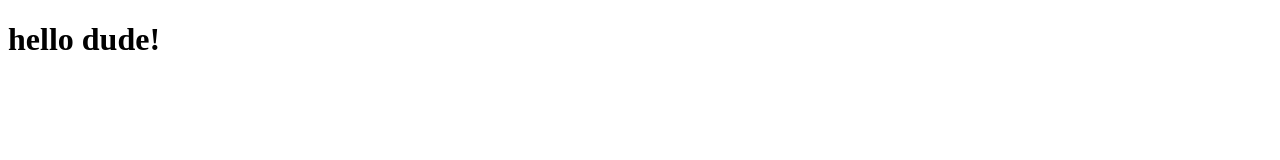
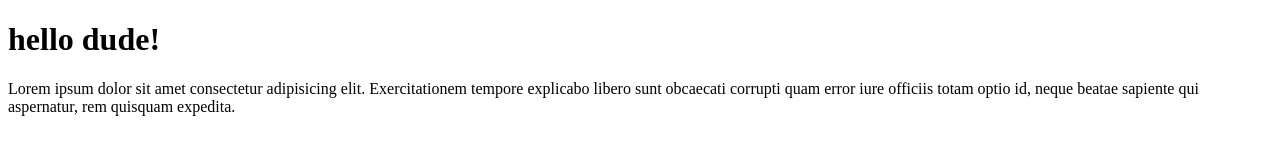
Before and after one commit to fundayluck/git-test-2, a plain HTML site: page index.html in a window 1280 px wide. Drawn offline with Linux system fonts and the light colour scheme.

Commit message:
menambahkan paragraph

```diff
--- a/index.html
+++ b/index.html
@@ -7,5 +7,6 @@
 </head>
 <body>
     <h1>hello dude!</h1>
+    <p>Lorem ipsum dolor sit amet consectetur adipisicing elit. Exercitationem tempore explicabo libero sunt obcaecati corrupti quam error iure officiis totam optio id, neque beatae sapiente qui aspernatur, rem quisquam expedita.</p>
 </body>
 </html>
```
